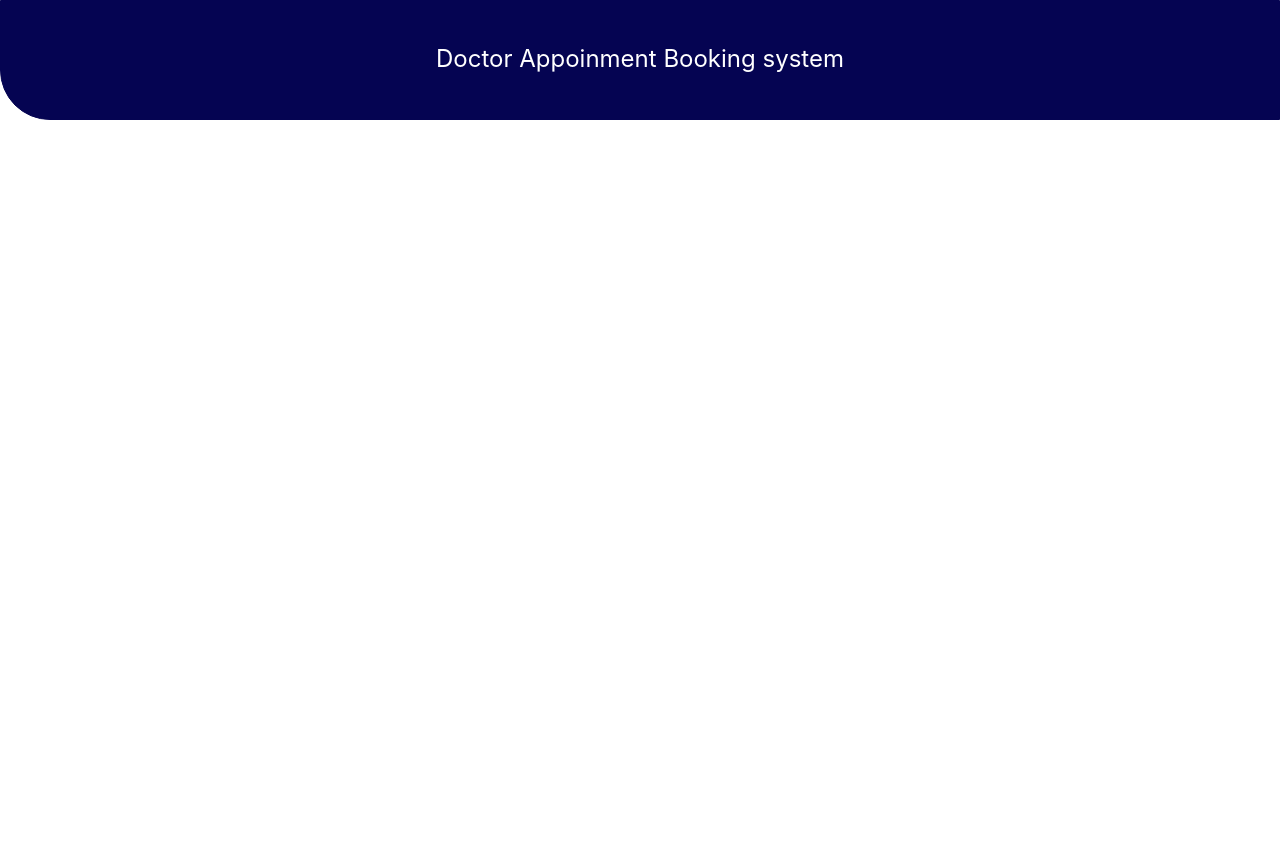
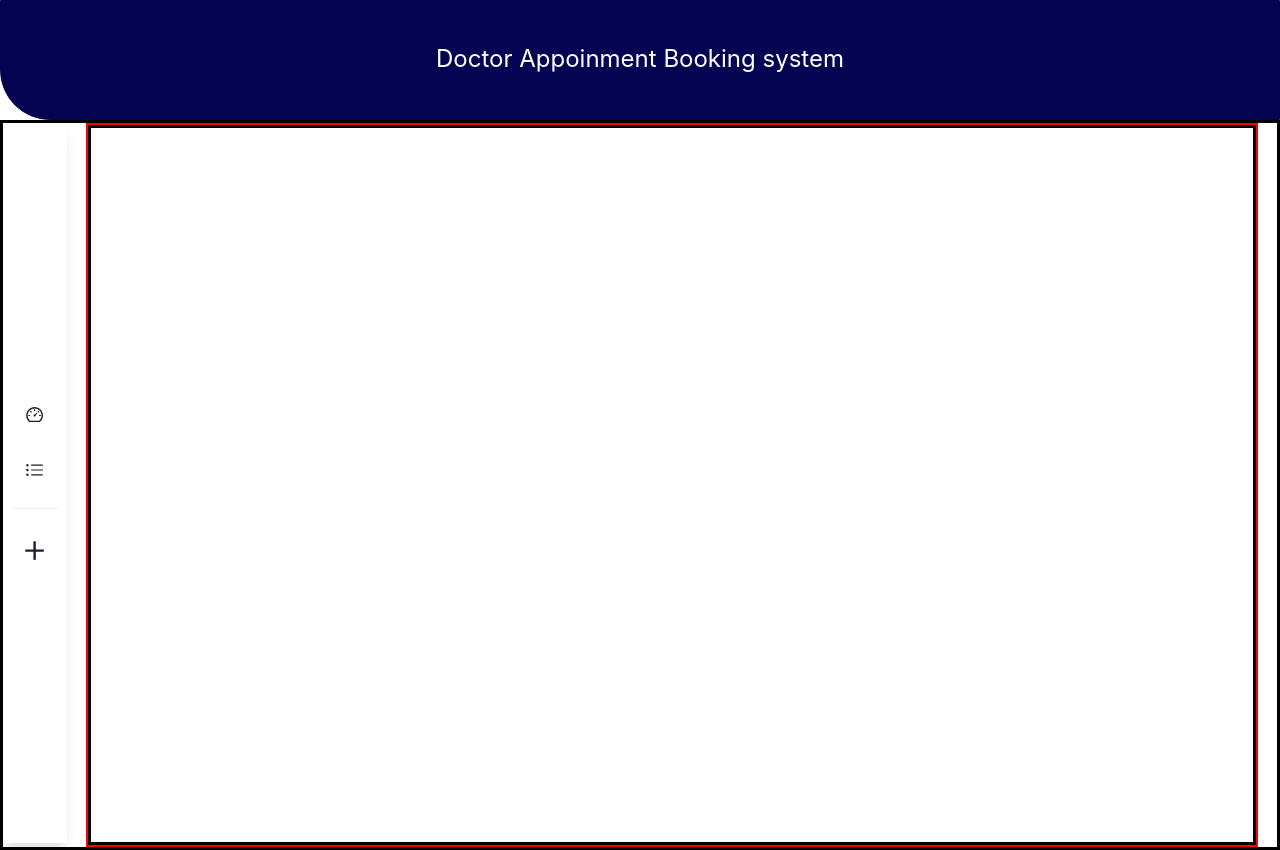
Before and after one commit to Ashutosh5333/Doctor_management_system, a React (Create React App) app in the folder Client/: page /admin in a window 1280 px wide. Before the commit the page ends 800 px from the top, so only its background shows below. Built offline with nearby package versions, Linux system fonts and the light colour scheme.

Commit message:
admin page added

```diff
--- /dev/null
+++ b/Client/src/Admin/Admin.jsx
@@ -0,0 +1,32 @@
+import React from "react";
+import Sidebar from "../Component/Sidebar";
+import Dashboard from "./Dashboard";
+import { Box } from "@chakra-ui/react";
+
+
+const Admin = () => {
+  return (
+    <>
+      <Box
+        border="3px solid black"
+        h="100%"
+        display={"flex"}
+        justifyContent={"space-between"}
+      >
+        <Box w={{ md: "7%", lg: "5%" }} gap="5">
+          <Sidebar />
+        </Box>
+
+        <Box
+          border={"2px solid red"}
+          w={{ base: "100%", md: "95%", lg: "92%" }}
+          m={{ base: "auto" }}
+        >
+          <Dashboard />
+        </Box>
+      </Box>
+    </>
+  );
+};
+
+export default Admin;
--- /dev/null
+++ b/Client/src/Admin/Dashboard.jsx
@@ -0,0 +1,17 @@
+import { Box } from '@chakra-ui/react'
+import React from 'react'
+
+const Dashboard = () => {
+
+  return (
+    <>
+     <Box border={"3px solid black"} h="90vh">
+
+
+
+     </Box>
+    </>
+  )
+}
+
+export default Dashboard
--- a/Client/src/Allroutes/MainRoutes.jsx
+++ b/Client/src/Allroutes/MainRoutes.jsx
@@ -3,6 +3,7 @@ import {Routes ,Route} from "react-router-dom"
 import Home from '../pages/Home'
 import Login from '../pages/Login'
 import Signup from '../pages/Signup'
+import Admin from '../Admin/Admin'
 
 
 const MainRoutes = () => {
@@ -14,6 +15,9 @@ const MainRoutes = () => {
      <Route  path='/' element={<Home/>} />
      <Route  path='/login' element={<Login/>} />
      <Route  path='/signup' element={<Signup/>} />
+     <Route  path='/admin' element={<Admin/>} />
+
+
 
     </Routes>
   )
--- a/Client/src/Component/Sidebar.jsx
+++ b/Client/src/Component/Sidebar.jsx
@@ -16,7 +16,7 @@ const Sidebar = () => {
         position={"relative"} alignItems={"center"}  justifyContent={"center"}
        display={{base:"none", md:"flex", lg:"flex"}} flexDirection={"column"} >
 
-               <Link to="/dash">
+               <Link to="/">
               <Box  p="2" m="auto">
                  <AiOutlineDashboard fontSize="1.2rem" />
               </Box>
--- a/Client/src/pages/Home.jsx
+++ b/Client/src/pages/Home.jsx
@@ -1,18 +1,24 @@
 import { Box } from '@chakra-ui/react'
 import React from 'react'
 import Sidebar from '../Component/Sidebar'
+import Dashboard from './../Admin/Dashboard';
 
 const Home = () => {
 
   return (
     <Box border="3px solid black" h="100%" display={"flex"} justifyContent={"space-between"}>
 
-        <Box  w={{base:"10%",md:"7%",lg:"5%"}} gap="5">
+        <Box  w={{md:"7%",lg:"5%"}} gap="5">
 
          <Sidebar/>
         </Box>
 
-        <Box border={"2px solid red"} w={{base:"100%",md:"95%",lg:"92%"}} > Dashboard </Box>
+        <Box border={"2px solid red"} w={{base:"100%",md:"95%",lg:"92%"}}
+         m={{base:"auto"}}
+        >
+        <Dashboard/>
+
+         </Box>
     </Box>
   )
 }
```
Also changed, not shown: Client/src/Component/UserDashboard.jsx (added, +17 -0 lines).
